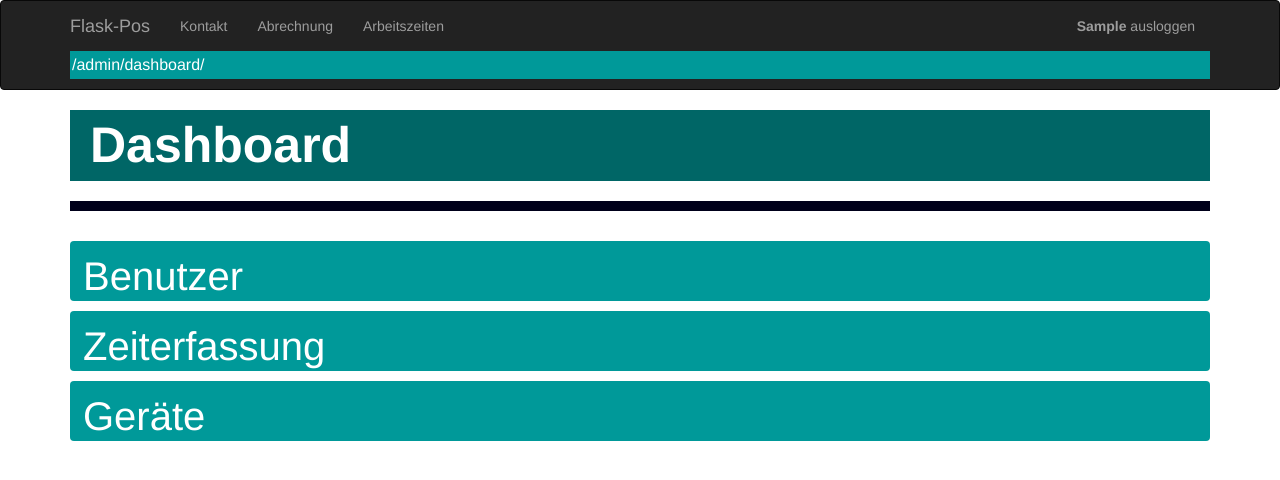
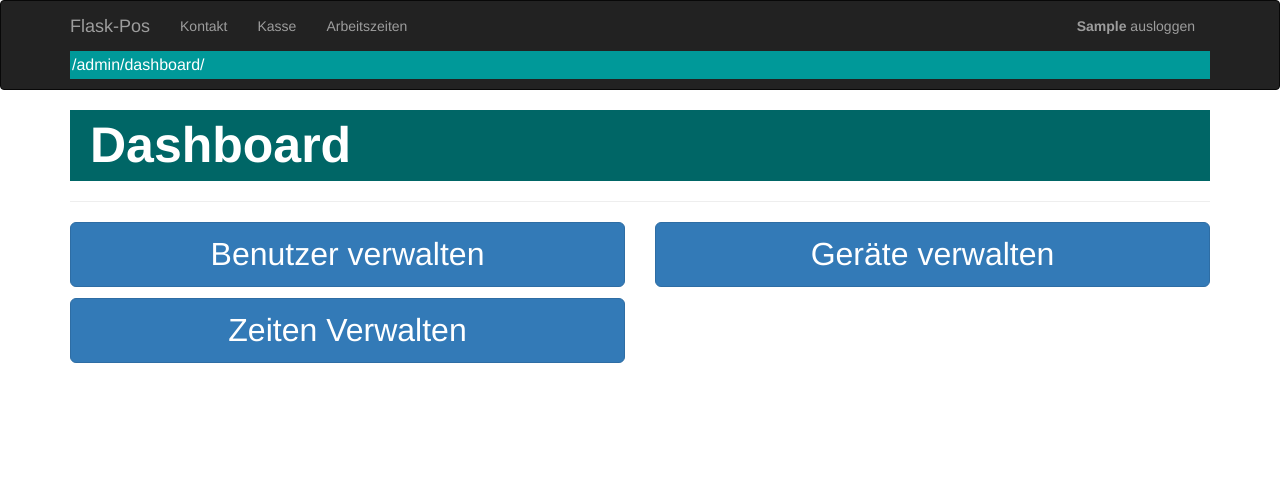
Before and after one commit to aboro72/flask-pos, a Flask app: page /admin/dashboard/ in a window 1280 px wide. Shown: the top 480 px of the page. Run offline with Flask 2, Linux system fonts and the light colour scheme; a user stored in the database is signed in; tables that the repository leaves empty hold one stand-in row (values such as "Sample post"); some libraries are stand-ins or nearby versions.

Commit message:
Add buttons to pospage Change dashboard buttons

```diff
--- a/app/blueprints/pos/views.py
+++ b/app/blueprints/pos/views.py
@@ -11,7 +11,7 @@ from app.blueprints.pos import pos
 @login_required
 def cash():
     return render_template('pos/pos.html',
-                           title="Abrechnung",
+                           title="Kasse",
                            route=request.path
                            )
 
--- a/app/templates/admin/admin.html
+++ b/app/templates/admin/admin.html
@@ -11,45 +11,36 @@
     }
     .btn {
         width: 100%;
-        height: 60px;
-        color: white;
-        background-color: #009999;
-        font-size: 40px;
-        text-align: left;
-        margin-top: 10px;
+        font-size:32px;
     }
-    .btn:visited {
-       background-color: #009999;
-       color: white;
-    }
-    .btn:hover {
-       background-color: #00CCCC;
-       color: white;
-    }
-    .btn:active {
-       background-color: #00CCCC;
-       color: white;
-    }
-    .col-sm-12 {
-        height: 110 px;
-        text-align:center;
+    .low {
+        margin-top: 1%;
     }
 </style>
 <p id="dashboard-title"> <b> Dashboard </b></p>
-<hr style="border: 5px solid; color: #00001A;">
+<hr>
 <div class="row">
-    <div class="col-sm-12">
-        <a role="button" class="btn" href="{{ url_for('admin.users') }}"> Benutzer </a>
+    <div class="col-md-6">
+       <form action="{{ url_for('admin.users') }}" method="get">
+            <button title="Benutzer verwalten" type="submit" class="btn btn-primary btn-lg"> Benutzer verwalten
+            </button>
+        </form>
+    </div>
+<div class="col-md-6">
+        <form action="{{ url_for('admin.devices') }}" method="get">
+            <button title="Geräte verwalten" type="submit" class="btn btn-primary btn-lg"> Geräte verwalten
+            </button>
+        </form>
     </div>
 </div>
-<div class="row">
-    <div class="col-sm-12">
-<a role="button" class="btn" href="{{ url_for('admin.control') }}">Zeiterfassung</a>
+<div class="row low">
+    <div class="col-md-6">
+       <form action="{{ url_for('admin.control') }}" method="get">
+            <button title="Zeiten verwalten" type="submit" class="btn btn-primary btn-lg"> Zeiten Verwalten
+            </button>
+        </form>
     </div>
 </div>
-<div class="row">
-    <div class="col-sm-12">
-<a role="button" class="btn" href="{{ url_for('admin.devices') }}">Geräte</a>
-    </div>
-</div>
+
+
 {% endblock page_content %}
--- a/app/templates/base.html
+++ b/app/templates/base.html
@@ -30,7 +30,7 @@
             <ul class="nav navbar-nav">
                 <li><a class="nav-item nav-link" href="{{ url_for('main.contact') }}">Kontakt</a></li>
                 {% if current_user.is_authenticated %}
-                    <li><a class="nav-item nav-link" href="{{ url_for('pos.cash') }}">Abrechnung</a></li>
+                    <li><a class="nav-item nav-link" href="{{ url_for('pos.cash') }}">Kasse</a></li>
                     <li><a class="nav-item nav-link" href="{{ url_for('clock_in.time') }}">Arbeitszeiten</a></li>
                     {% if current_user.is_manager() %}
                         <li><a class="nav-item nav-link" href="{{ url_for('admin.dashboard') }}">Verwaltung</a></li>
```
Also changed, not shown: app/templates/pos/pos.html (+41 -1 lines).
